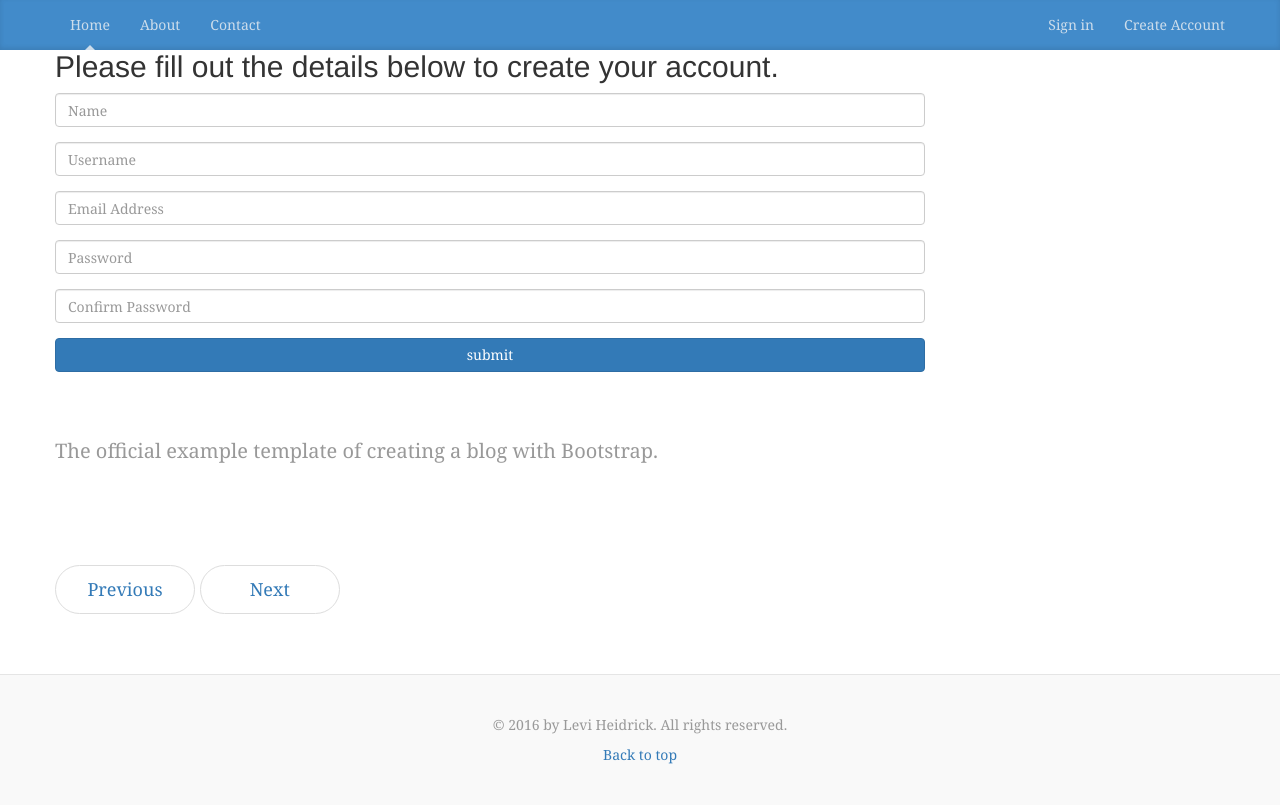
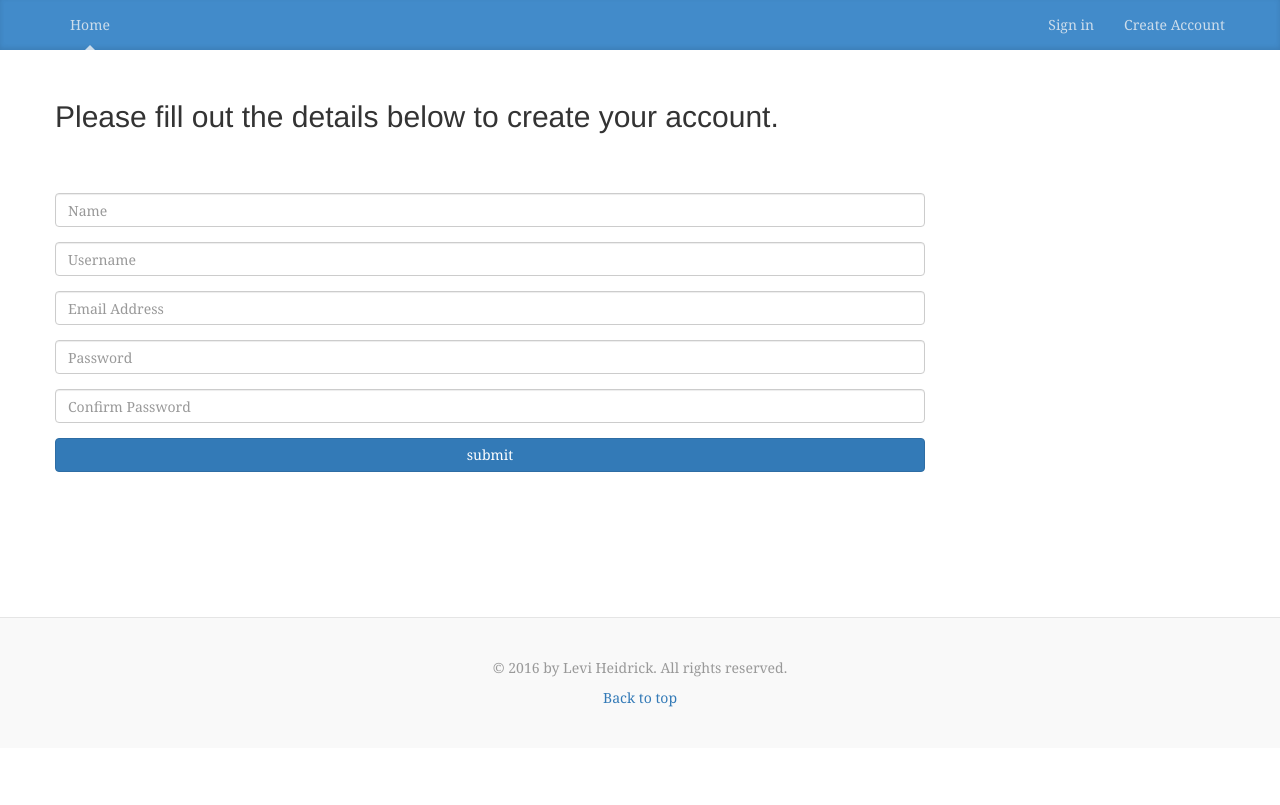
Before and after one commit to heidricklevi/blog, a Flask app: page /register in a window 1280 px wide. After the commit the page ends 707 px from the top, so only its background shows below. Run offline with Flask 2, Linux system fonts and the light colour scheme; parts of the project's set-up code (start-up, migrations or seed data) failed here and were passed over; some libraries are stand-ins or nearby versions.

Commit message:
made various ui changes

```diff
--- a/blog/application.py
+++ b/blog/application.py
@@ -2,8 +2,6 @@ import datetime
 import bcrypt
 import config
 import smtplib
-import json
-from bson import json_util
 from flask import Flask, session, render_template, request, flash, redirect, url_for, abort
 from flask.ext.login import LoginManager, login_required, login_user, logout_user, current_user
 from dbhelper import DBHelper
@@ -77,9 +75,8 @@ def permalink_post(id):
     post = DB.get_post_id(id)
     user = current_user._get_current_object()
     comments = DB.get_comments_by_author(id)
-    js_comments = json.dumps(comments, default=json_util.default)
     DB.update_comment(len(comments), id)
-    return render_template("post.html", user=user, comments=comments, posts=post, form=CommentForm(), js_c=js_comments)
+    return render_template("post.html", user=user, comments=comments, posts=post, form=CommentForm())
 
 
 @application.route('/comment/<int:id>', methods=['POST'])
@@ -232,7 +229,7 @@ def create_user():
 
     DB.create_user(ROLE, form.username.data, form.name.data, form.email.data, datetime.datetime.now(), hashed,
                        datetime.datetime.now(), False)
-    user = User(form.email.data, username=form.username.data, password=hashed, confirmed=False, role=ROLE)
+    user = User(email=form.email.data, username=form.username.data, password=hashed, confirmed=False, role=ROLE)
 
     token = User.generate_confirmation_token(user, expiration=3600)
     send_email(config.mail_username, config.mail_password, config.to_address, "test", user=user, token=token)
--- a/blog/static/css/blog.css
+++ b/blog/static/css/blog.css
@@ -34,6 +34,7 @@ h6, .h6 {
 /*
  * Masthead for nav
  */
+
 
 .blog-masthead {
   background-color: #428bca;
--- a/blog/templates/base.html
+++ b/blog/templates/base.html
@@ -9,7 +9,7 @@
     <meta name="author" content="">
     <link rel="icon" href="../../favicon.ico">
 
-    <title>Blog Template for Bootstrap</title>
+    <title>Heidritech</title>
 
     <!-- Bootstrap core CSS -->
     <link href="../static/css/bootstrap.min.css" rel="stylesheet">
@@ -45,7 +45,7 @@
           <ul class="nav navbar-nav navbar-right">
               {% if current_user.is_authenticated %}
               <li><a class="blog-nav-item" href="{{ url_for('logout') }}">Sign out</a> </li>
-              <li><a class="blog-nav-item" href="{{ url_for('account') }}">Account</a></li>
+{#              <li><a class="blog-nav-item" href="{{ url_for('account') }}">Account</a></li>#}
               <li><a class="blog-nav-item" href="{{ url_for('user', username=current_user.username) }}">Profile</a></li>
                   {% if current_user.role == 3 %}
                       <li><a class="blog-nav-item" href="{{ url_for('admin_panel') }}">Admin</a></li>
@@ -61,8 +61,8 @@
         <nav class="blog-nav">
           <ul class="nav navbar-nav">
             <li><a class="blog-nav-item active" href="/">Home</a></li>
-            <li><a class="blog-nav-item" href="#">About</a></li>
-            <li><a class="blog-nav-item" href="#">Contact</a></li>
+{#            <li><a class="blog-nav-item" href="#">About</a></li>#}
+{#            <li><a class="blog-nav-item" href="#">Contact</a></li>#}
           </ul>
         </nav>
       </div>
--- a/blog/templates/register.html
+++ b/blog/templates/register.html
@@ -4,9 +4,9 @@
 {% endblock %}
 
 {% block content %}
-    <h2>Please fill out the details below to create your account. </h2>
+    <h2 style="padding-top: 50px">Please fill out the details below to create your account. </h2>
 
-<form class="form-horizontal" action="/register/createaccount" method="post">
+<form class="form-horizontal" style="padding-top: 50px" action="/register/createaccount" method="post">
               {{ registrationform.csrf_token }}
               <div class="form-group">
                   <div class="col-sm-9">
@@ -71,3 +71,9 @@
           </form>
 
 {% endblock %}
+
+{% block blog_title_description %}
+{% endblock %}
+
+{% block paginate %}
+{% endblock %}
```
Also changed, not shown: blog/templates/edit_profile.html (+13 -4 lines), blog/templates/login.html (+12 -1 lines), blog/templates/user.html (+17 -6 lines).
